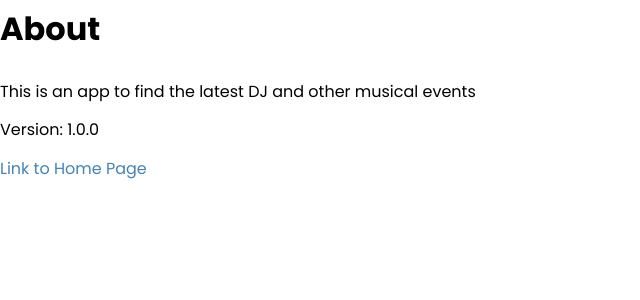
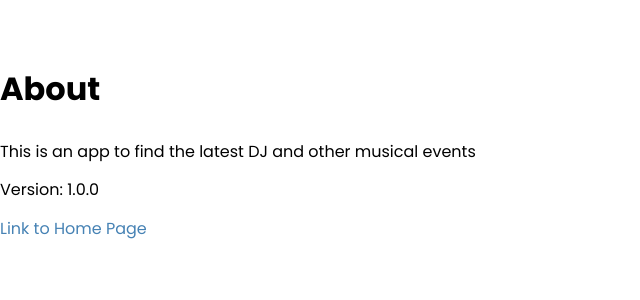
Before and after one commit to BayLadyCoder/dj-events-frontend, a Next.js app: page /about in a window 1280 px wide. Shown: the top 300 px of the page, without its empty margins (0-640 px from the left). Built offline with nearby package versions, Linux system fonts and the light colour scheme.

Commit message:
Use Layout component in the all the pages

```diff
--- a/pages/about.js
+++ b/pages/about.js
@@ -1,14 +1,15 @@
 import React from "react";
 import Link from "next/link";
+import Layout from "../components/Layout";
 
 const About = () => {
   return (
-    <div>
+    <Layout>
       <h1>About</h1>
       <p>This is an app to find the latest DJ and other musical events</p>
       <p>Version: 1.0.0</p>
       <Link href="/">Link to Home Page</Link>
-    </div>
+    </Layout>
   );
 };
 
--- a/pages/events/[slug].js
+++ b/pages/events/[slug].js
@@ -1,16 +1,17 @@
 import React from "react";
 import { useRouter } from "next/router";
+import Layout from "../../components/Layout";
 
 const DynamicPage = () => {
   const router = useRouter();
   const slug = router.query.slug;
   //   console.log(router);
   return (
-    <div>
+    <Layout>
       <h1>Dynamic URL Page (Slug)</h1>
       <h3>My slug: {slug}</h3>
       <button onClick={() => router.push("/")}>{"< "}Back to Homepage</button>
-    </div>
+    </Layout>
   );
 };
 
--- a/pages/events/add.js
+++ b/pages/events/add.js
@@ -1,10 +1,11 @@
 import React from "react";
+import Layout from "../../components/Layout";
 
 const AddNewEvent = () => {
   return (
-    <div>
+    <Layout title="Add New Event">
       <h1>Add New Event</h1>
-    </div>
+    </Layout>
   );
 };
 
--- a/pages/events/index.js
+++ b/pages/events/index.js
@@ -1,10 +1,11 @@
+import Layout from "../../components/Layout";
 import React from "react";
 
 const EventsPage = () => {
   return (
-    <div>
+    <Layout>
       <h1>My Events</h1>
-    </div>
+    </Layout>
   );
 };
 
```
